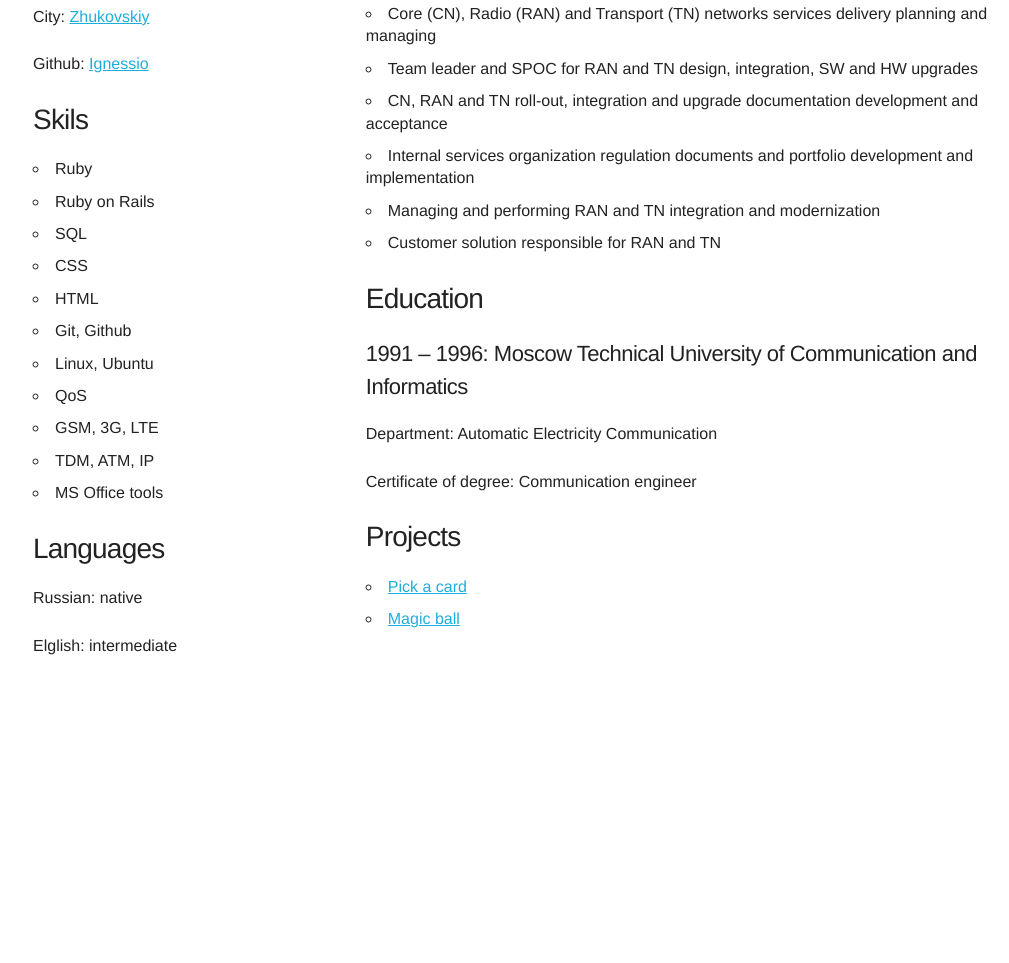
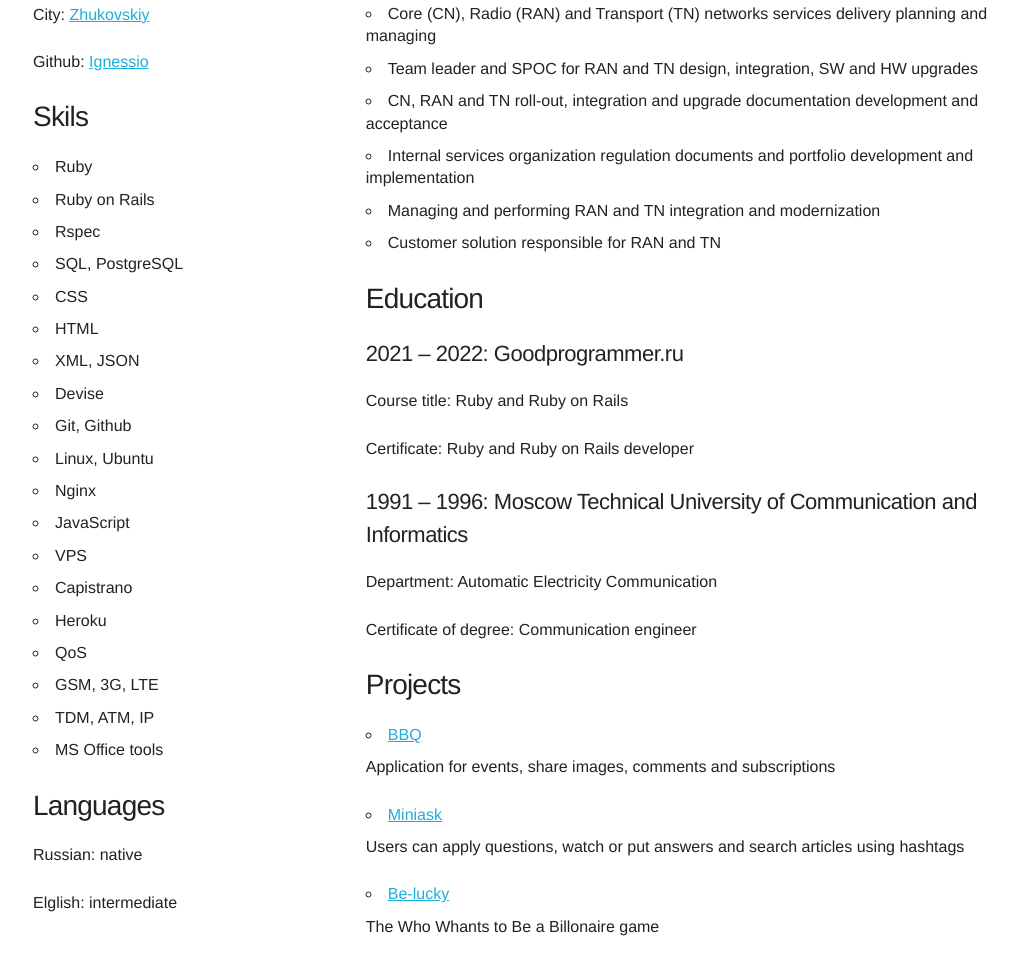
Before and after one commit to Ignessio/cv, a plain HTML site: page index.html in a window 1280 px wide. Shown: the part 623-1586 px from the top of the page, without its empty margins (127-1136 px from the left). Before the commit the page ends 1305 px from the top, so only its background shows below. Drawn offline with Linux system fonts and the light colour scheme.

Commit message:
Updated skils, education and projects

```diff
--- a/index.html
+++ b/index.html
@@ -26,11 +26,19 @@
           <ul>
             <li>Ruby</li>
             <li>Ruby on Rails</li>
-            <li>SQL</li>
+            <li>Rspec</li>
+            <li>SQL, PostgreSQL</li>
             <li>CSS</li>
             <li>HTML</li>
+            <li>XML, JSON</li>
+            <li>Devise</li>
             <li>Git, Github</li>
             <li>Linux, Ubuntu</li>
+            <li>Nginx</li>
+            <li>JavaScript</li>
+            <li>VPS</li>
+            <li>Capistrano</li>
+            <li>Heroku</li>
             <li>QoS</li>
             <li>GSM, 3G, LTE</li>
             <li>TDM, ATM, IP</li>
@@ -71,13 +79,21 @@
             <li>Customer solution responsible for RAN and TN</li>
           </ul>
           <h4>Education</h4>
+          <h5>2021 – 2022: Goodprogrammer.ru</h5>
+          <p>Course title: Ruby and Ruby on Rails</p>
+          <p>Certificate: Ruby and Ruby on Rails developer</p>
           <h5>1991 – 1996: Moscow Technical University of Communication and Informatics</h5>
           <p>Department: Automatic Electricity Communication</p>
           <p>Certificate of degree: Communication engineer</p>
+
           <h4>Projects</h4>
           <ul>
-            <li><a target="_blank" href="https://github.com/Ignessio/pick_a_card">Pick a card</a></li>
-            <li><a target="_blank" href="https://github.com/Ignessio/magic_ball">Magic ball</a></li>
+            <li><a target="_blank" href="http://heliodor-bbq.ru/">BBQ</a></li>
+            <p>Application for events, share images, comments and subscriptions</p>
+            <li><a target="_blank" href="https://miniask.herokuapp.com/">Miniask</a></li>
+            <p>Users can apply questions, watch or put answers and search articles using hashtags</p>
+            <li><a target="_blank" href="https://be-lucky.herokuapp.com/">Be-lucky</a></li>
+            <p>The Who Whants to Be a Billonaire game</p>
           </ul>
       </div>
     </div>
```
Also changed, not shown: images/vvz.jpg, images/vvz_200x200.jpg (added).
